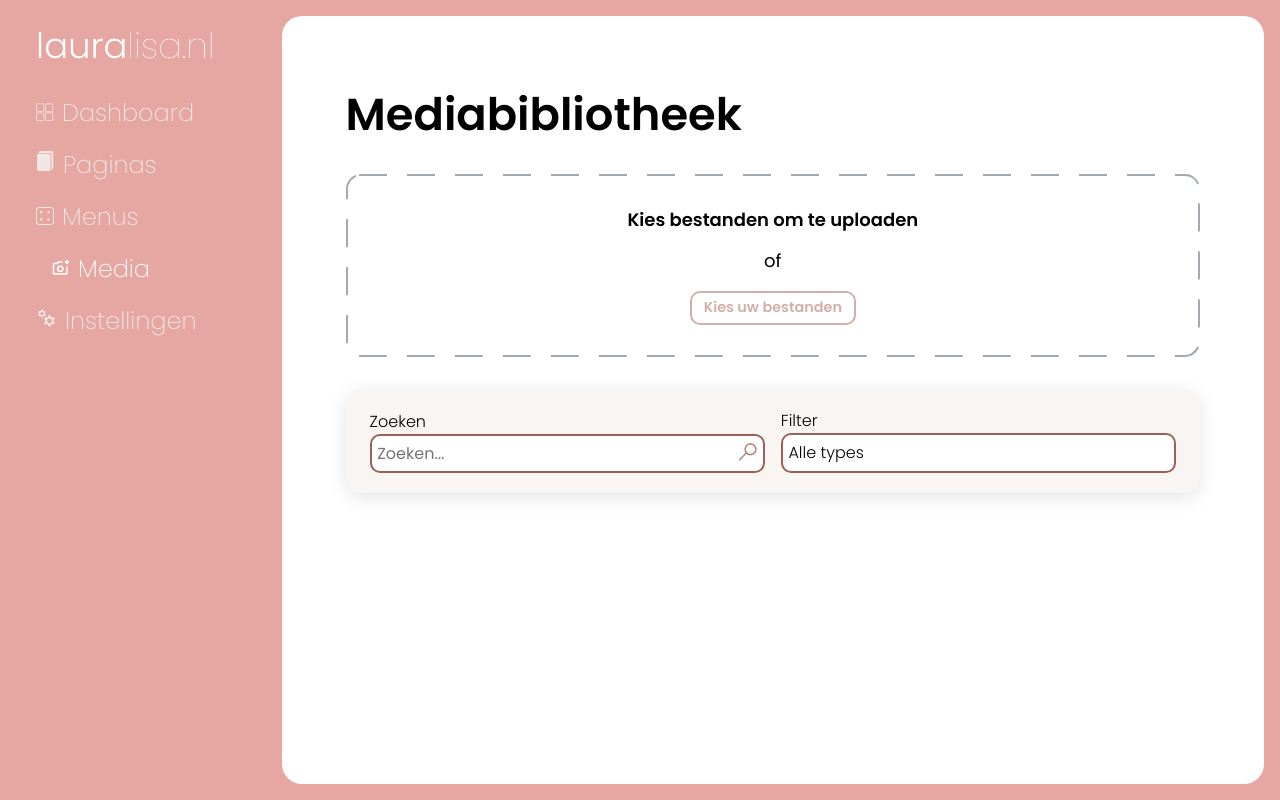
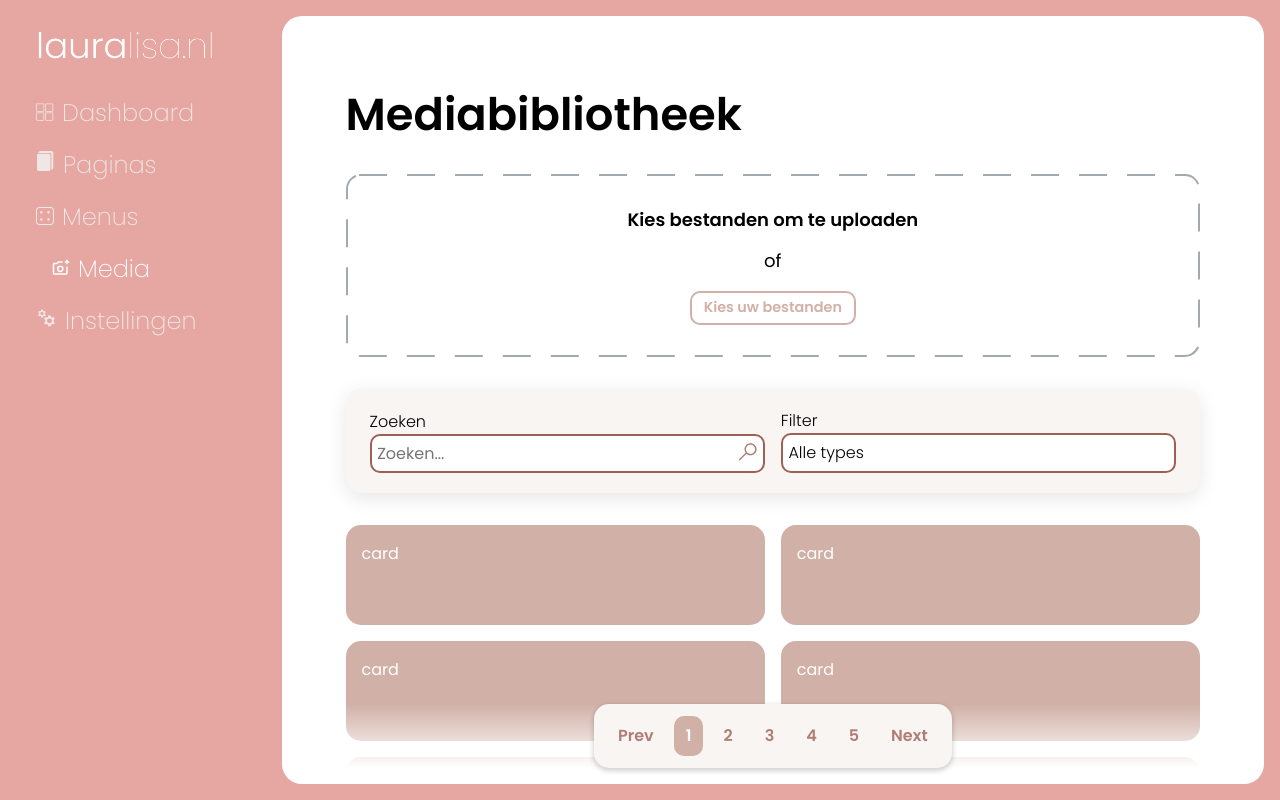
Before and after one commit to Jaywesterlow/JL-Website-Builder, a SvelteKit app: page /dashboard/media in a window 1280 px wide. Built offline with nearby package versions, Linux system fonts and the light colour scheme.

Commit message:
v5.0 (Toolbare, Media, Pages) | Runes mode

```diff
--- a/src/lib/navigation/Toolbar.svelte
+++ b/src/lib/navigation/Toolbar.svelte
@@ -1,7 +1,19 @@
+<script>
+    let { search, filter, sort } = $props();
+</script>
+
 <ul>
-  <slot name="search" />
-  <slot name="filter" />
-  <slot name="sort" />
+  {#if search}
+    <li>{@render search()}</li>
+  {/if}
+
+  {#if filter}
+    <li>{@render filter()}</li>
+  {/if}
+
+  {#if sort}
+    <li>{@render sort()}</li>
+  {/if}
 </ul>
 
 <style>
--- a/src/routes/dashboard/media/+page.svelte
+++ b/src/routes/dashboard/media/+page.svelte
@@ -1,67 +1,109 @@
 <script>
-  import { PrimaryButton, Toolbar, Search, Filter, Sort } from "$lib";
+  import {
+    PrimaryButton,
+    Toolbar,
+    Search,
+    Filter,
+    Sort,
+    Pagination,
+  } from "$lib";
 
-    let search = '';
-    let selectedFilter = '';
-    // let selectedSort = 'recent';
+  // <!--* Toolbar variables
+  let search = $state("");
+  let selectedFilter = $state("");
+  // let selectedSort = $state("recent");
 
+  // <!--* Toolbar filter options
   const filters = [
-    { value: 'images', label: 'Afbeeldingen' },
-    { value: 'documents', label: 'Documenten' },
-    { value: 'videos', label: 'Video’s' }
+    { value: "all", label: "Alle Types" },
+    { value: "images", label: "Afbeeldingen" },
+    { value: "documents", label: "Documenten" },
+    { value: "videos", label: "Video’s" },
   ];
 
+  // <!--* Toolbar sort options
   // const sortOptions = [
   //   { value: 'recent', label: 'Recent' },
   //   { value: 'alphabetical', label: 'Alfabetisch' },
   //   { value: 'popular', label: 'Meest gebruikt' }
   // ];
 
+  // <!--* Toolbar search handler
   function handleSearch(term) {
     search = term;
   }
 
+  // <!--* Toolbar filter handler
   function handleFilter(value) {
     selectedFilter = value;
   }
 
+  // <!--* Toolbar sort handler
   // function handleSort(value) {
   //   selectedSort = value;
   // }
+
+
+  // <!--* Pagination
+  let currentPage = $state(1);
+
+  function handlePageChange(event) {
+    currentPage = event.detail;
+  }
 </script>
-
 <main>
-
   <article>
     <h1>Mediabibliotheek</h1>
     <section>
       <p>Kies bestanden om te uploaden</p>
       <PrimaryButton
-      text = "Kies uw bestanden"
-      label = "kies bestanden"
-      color = "var(--warm-clay)"
-      padding = ".25rem .75rem"
+        text="Kies uw bestanden"
+        label="kies bestanden"
+        color="var(--warm-clay)"
+        padding=".25rem .75rem"
       />
     </section>
   </article>
 
   <Toolbar>
-    <li slot="search">
-      <Search bind:value={search} on:search={(e) => handleSearch(e.detail.value)} />
-      </li>
+    {#snippet search()}
+      <Search bindvalue={search} onsearch={(search) => handleSearch(search.detail.value)} />
+    {/snippet}
 
-      <li slot="filter">
-        <Filter options={filters} selected={selectedFilter} onChange={handleFilter} />
-      </li>
+    {#snippet filter()}
+      <Filter options={filters} selected={selectedFilter} onChange={handleFilter} />
+    {/snippet}
 
-      <!-- <li slot="sort">
-        <Sort options={sortOptions} selected={selectedSort} onChange={handleSort} />
-        </li> -->
-      </Toolbar>
-    </main>
+    <!-- {#snippet sort()}
+    <Sort options={sortOptions} selected={selectedSort} onChange={handleSort} />
+    {/snippet} -->
+
+  </Toolbar>
+
+  <ul>
+    <li>card</li>
+    <li>card</li>
+    <li>card</li>
+    <li>card</li>
+    <li>card</li>
+    <li>card</li>
+    <li>card</li>
+    <li>card</li>
+    <li>card</li>
+    <li>card</li>
+    <li>card</li>
+    <li>card</li>
+    <li>card</li>
+  </ul>
+
+  <Pagination
+    totalItems={50}
+    itemsPerPage={10}
+    {currentPage}
+  on:pageChange={handlePageChange} />
+</main>
 
 <style>
-
   main {
     display: flex;
     flex-direction: column;
@@ -72,7 +114,7 @@
     }
   }
 
-  article {
+  main article {
     display: flex;
     flex-direction: column;
     gap: 1rem;
@@ -82,7 +124,7 @@
     }
   }
 
-  article section {
+  main article section {
     display: flex;
     flex-direction: column;
     gap: 1rem;
@@ -102,19 +144,35 @@
     }
   }
 
-  article section p {
+  main article section p {
     font-weight: 600;
-
 
     @media (min-width: 1024px) {
       &::after {
         display: flex;
         flex-direction: column;
         align-items: center;
-        margin-top: .75rem;
+        margin-top: 0.75rem;
         content: "of";
         font-weight: 400;
       }
     }
   }
+
+  main ul {
+    list-style: none;
+    padding: 0;
+    margin: 0;
+    display: grid;
+    grid-template-columns: repeat(auto-fill, minmax(300px, 1fr));
+    gap: 1rem;
+  }
+
+  main ul li {
+    color: var(--pure-white);
+    background-color: var(--warm-clay);
+    height: 100px; /* ---------------------remove--------------------- */
+    border-radius: var(--radius-lg);
+    padding: 1rem;
+  }
 </style>
```
Also changed, not shown: src/routes/dashboard/pages/+page.svelte (+13 -13 lines).
